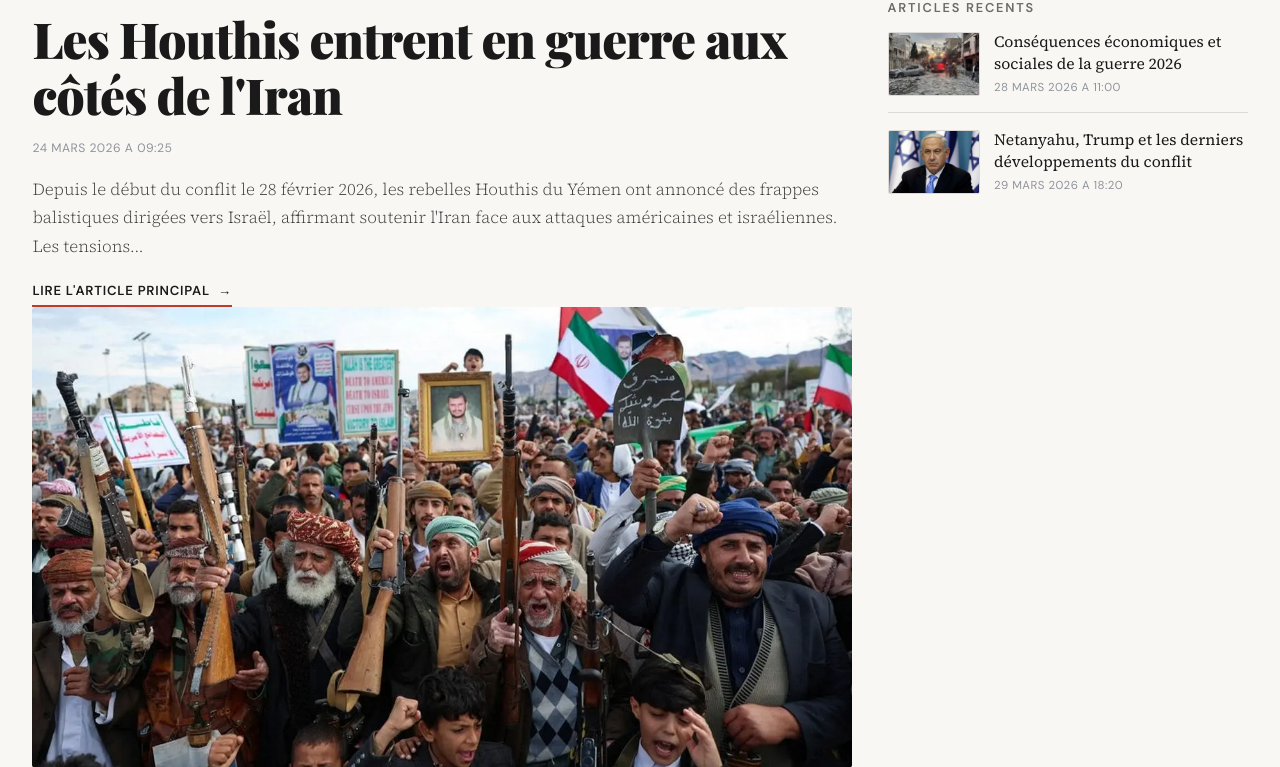
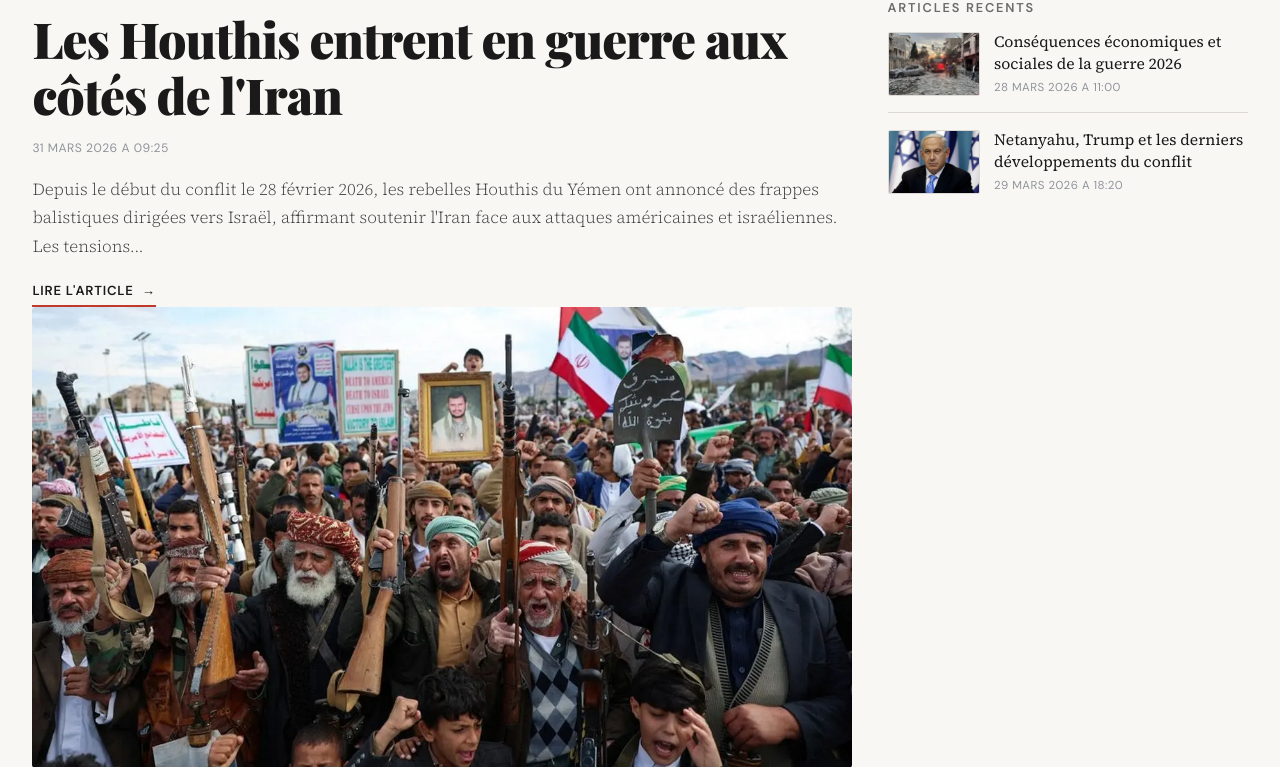
Before and after one commit to fanama14/Projet-WebDesign, a PHP site: page / in a window 1280 px wide. Shown: the part 221-988 px from the top of the page. Run offline with PHP 8.4, Linux system fonts and the light colour scheme; data comes from the database, SQL or seed files in the repository; some web fonts are replaced.

Commit message:
feat-frontoffice/fix data

```diff
--- a/sql/init.sql
+++ b/sql/init.sql
@@ -75,7 +75,7 @@ INSERT INTO articles (title, slug, content, is_published) VALUES
  'Le conflit s''étend maintenant au 30e jour, avec des frappes continues sur les infrastructures iraniennes et des réponses iraniennes par missiles. Le Premier ministre israélien Benjamin Netanyahu travaille en coordination avec le président Donald Trump pour maintenir la pression tout en gérant les réactions internationales. Les pourparlers diplomatiques restent tendus avec peu de signes de désescalade.', 1);
 
 UPDATE articles
-SET created_at = '2026-03-24 08:10:00', updated_at = '2026-03-24 09:25:00'
+SET created_at = '2026-03-24 08:10:00', updated_at = '2026-03-31 09:25:00'
 WHERE id = 1;
 
 UPDATE articles
--- a/src/index.php
+++ b/src/index.php
@@ -79,7 +79,7 @@ include __DIR__ . '/includes/header.php';
                     <h1 id="hero-title"><?php echo h($featuredArticle['title']); ?></h1>
                     <p class="article-time"><?php echo h(front_format_datetime(front_article_datetime_value($featuredArticle))); ?></p>
                     <p class="hero-summary"><?php echo h(front_excerpt($featuredArticle['content'], 230)); ?></p>
-                    <a class="link-read" href="<?php echo h(front_article_url($featuredArticle)); ?>">Lire l'article principal</a>
+                    <a class="link-read" href="<?php echo h(front_article_url($featuredArticle)); ?>">Lire l'article</a>
                 </div>
                 <div class="hero-image-wrap">
                     <picture>
```
